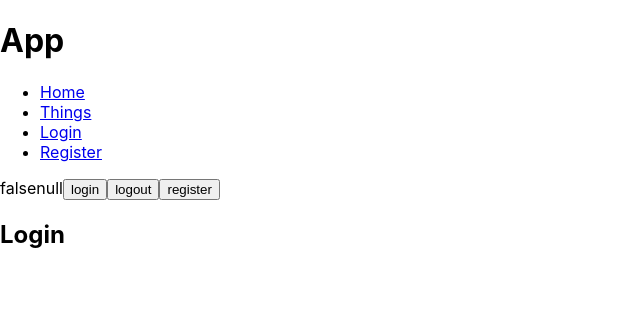
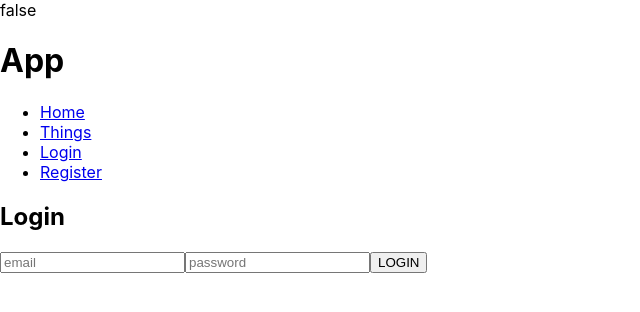
Before and after one commit to sebstryczek/web__react-auth, a React (Create React App) app: page /login in a window 1280 px wide. Shown: the top 312 px of the page, without its empty margins (0-640 px from the left). Built offline with nearby package versions, Linux system fonts and the light colour scheme.

Commit message:
Improve code and finish login

```diff
--- a/src/App.tsx
+++ b/src/App.tsx
@@ -1,8 +1,8 @@
-import React, { useState, MouseEventHandler } from 'react';
+import React from 'react';
 import { Router } from 'react-router-dom';
 import { createBrowserHistory } from 'history';
 
-import { AuthProvider, AuthConsumer } from './auth/Auth';
+import AuthProvider from './auth/AuthProvider';
 import createAuthFirebase from './auth/createAuthFirebase';
 import MainNavigation from './navigations/MainNavigation';
 import MainNavigationRouting from './navigations/MainNavigationRouting';
@@ -12,7 +12,7 @@ export interface IAppProps {
 const auth = createAuthFirebase();
 const browserHistory = createBrowserHistory();
 
-const App: React.FC<IAppProps> = (props: any) => {
+const App: React.FC<IAppProps> = () => {
   return (
     <Router history={browserHistory}>
       <AuthProvider auth={auth}>
--- a/src/auth/Auth.tsx
+++ /dev/null
@@ -1,81 +0,0 @@
-import React from 'react';
-
-type AuthActionsType = {
-  login: Function,
-  logout: Function,
-  register: Function,
-}
-
-type authContextPropsType = {
-  isAuthenticated: Boolean,
-  currentUser: String | null,
-  actions: AuthActionsType,
-}
-
-const defaultAuthContextProps : authContextPropsType = {
-    isAuthenticated: false,
-    currentUser: null,
-    actions: {
-      login: () => {},
-      logout: () => {},
-      register: () => {},
-    }
-  }
-
-const Context = React.createContext(defaultAuthContextProps);
-
-export const AuthConsumer = Context.Consumer;
-
-type AuthProviderPropsType = {
-  auth: AuthActionsType,
-}
-
-export class AuthProvider extends React.Component<AuthProviderPropsType> {
-  state = {
-    currentUser: null,
-    isAuthenticated: false,
-    isBusy: false,
-    hasError: false,
-    errorMessage: '',
-  }
-
-  componentDidMount() {
-    const user = localStorage.getItem('currentUser');
-    if (user) {
-      this.setState({ isAuthenticated: true, isBusy: false, user });
-    }
-  }
-
-  get actions() {
-    return {
-      login: (email: string, password: string) => {
-        this.setState({ isBusy: true });
-        this.props.auth.login(email, password)
-          .then((result: any) => {
-            if (result.user.email) {
-              const user = { email: result.user.email };
-              this.setState({ isAuthenticated: true, isBusy: false, user });
-              localStorage.setItem('currentUser', JSON.stringify(user));
-            }
-          })
-          .catch((error: any) => {
-            console.log(error.code, error.message);
-            this.setState({ isAuthenticated: false, isBusy: false, hasError: true, errorMessage: error.message });
-          });
-      },
-      logout: () => {console.log('logout')},
-      register: () => {console.log('register')},
-    }
-  }
-
-  render() {
-    const { children } = this.props;
-    const { state, actions } = this;
-    const { isAuthenticated, currentUser } = this.state;
-    return (
-        <Context.Provider value={{isAuthenticated, currentUser, actions}}>
-          {children}
-        </Context.Provider>
-    );
-  }
-}
--- /dev/null
+++ b/src/auth/AuthConsumer.tsx
@@ -0,0 +1,5 @@
+import AuthContext from "./AuthContext";
+
+const AuthConsumer = AuthContext.Consumer;
+
+export default AuthConsumer;
--- /dev/null
+++ b/src/auth/AuthContext.tsx
@@ -0,0 +1,26 @@
+import React, { FormEventHandler } from 'react';
+import { User } from './User';
+
+type authContextPropsType = {
+  isAuthenticated: Boolean,
+  currentUser: User | null,
+  actions: {
+    login: Function,
+    loginSubmit: FormEventHandler,
+    logout: Function,
+    register: Function,
+  },
+}
+
+const defaultAuthContextProps: authContextPropsType = {
+  isAuthenticated: false,
+  currentUser: null,
+  actions: {
+    login: () => { },
+    loginSubmit: () => { },
+    logout: () => { },
+    register: () => { },
+  }
+}
+
+export default React.createContext(defaultAuthContextProps);
--- /dev/null
+++ b/src/auth/AuthProvider.tsx
@@ -0,0 +1,75 @@
+import React, { FormEvent } from 'react';
+import AuthContext from './AuthContext';
+import { User } from './User';
+
+export type AuthProviderActions = {
+  login: (email: string, password: string) => Promise<User>,
+  logout: Function,
+  register: Function,
+};
+
+type AuthProviderProps = {
+  auth: AuthProviderActions,
+};
+
+class AuthProvider extends React.Component<AuthProviderProps> {
+  state = {
+    currentUser: null,
+    isAuthenticated: false,
+    isBusy: false,
+    hasError: false,
+    errorMessage: '',
+  }
+
+  componentDidMount() {
+    const user = localStorage.getItem('currentUser');
+    if (user) {
+      this.setState({ isAuthenticated: true, isBusy: false, user });
+    }
+  }
+
+  login = async (email: string, password: string) => {
+    this.setState({ isBusy: true });
+    try {
+      const user : User = await this.props.auth.login(email, password)
+      this.setState({ isAuthenticated: true, isBusy: false, user });
+      localStorage.setItem('currentUser', JSON.stringify(user));
+    } catch (error) {
+      console.log(error.code, error.message);
+      this.setState({ isAuthenticated: false, isBusy: false, hasError: true, errorMessage: error.message });
+    }
+  }
+
+  loginSubmit = (event: FormEvent<HTMLInputElement>) => {
+    event.preventDefault();
+    const { target } : any = event;
+    const email = target.email.value
+    const password = target.password.value
+    this.login(email, password);
+  }
+
+  get actions() {
+    return {
+      login: this.login,
+      loginSubmit: this.loginSubmit,
+      logout: () => {console.log('logout')},
+      register: () => {console.log('register')},
+    }
+  }
+
+  render() {
+    const { children } = this.props;
+    const { state, actions } = this;
+    const { isAuthenticated, currentUser } = state;
+    return (
+        <AuthContext.Provider value={{isAuthenticated, currentUser, actions}}>
+          {
+            JSON.stringify(isAuthenticated)
+          }
+          {children}
+        </AuthContext.Provider>
+    );
+  }
+}
+
+export default AuthProvider;
--- /dev/null
+++ b/src/auth/ForeignerRoute.tsx
@@ -0,0 +1,15 @@
+import React from 'react';
+import { Link, Router, Route, Switch, Redirect } from 'react-router-dom';
+
+const ForeignersRoute = ({ children, isAuthenticated, redirectPath, ...rest }: any) => {
+  return (
+    <Route {...rest}
+      render={
+        ({ location }) => !isAuthenticated
+          ? children
+          : <Redirect to={{ pathname: redirectPath, state: { from: location } }} />
+      }
+    />
+  );
+}
+export default ForeignersRoute;
--- /dev/null
+++ b/src/auth/User.ts
@@ -0,0 +1,4 @@
+export type User = {
+  id: string,
+  email: string,
+};
--- a/src/auth/createAuthFirebase.ts
+++ b/src/auth/createAuthFirebase.ts
@@ -1,5 +1,7 @@
 import * as firebase from 'firebase';
 import config from '../config';
+import { AuthProviderActions } from './AuthProvider';
+import { User } from './User';
 // class Firebase {
 //     auth: any
 //     constructor() {
@@ -23,13 +25,26 @@ import config from '../config';
 //     doPasswordUpdate = (password: string) => this.auth.currentUser ? this.auth.currentUser.updatePassword(password) : null;
 //   }
 
-export default () => {
+const createAuthFirebase = () : AuthProviderActions => {
   const app = firebase.initializeApp(config.firebase);
   const auth = app.auth();
-
   return {
-    login: (email: string, password: string) => auth.signInWithEmailAndPassword(email, password),
+    login: async (email: string, password: string) : Promise<User> => {
+      const { user } = await auth.signInWithEmailAndPassword(email, password);
+      if (!user) {
+        throw Error('No user data returned');
+      }
+      if (!user.email) {
+        throw Error('No user email returned');
+      }
+      return {
+        id: user.uid,
+        email:  user.email,
+      }
+    },
     logout: () => { },
     register: () => { },
-  }
-}
+  };
+};
+
+export default createAuthFirebase;
--- a/src/navigations/MainNavigation.tsx
+++ b/src/navigations/MainNavigation.tsx
@@ -1,6 +1,5 @@
 import React from 'react';
 import { Link } from 'react-router-dom';
-import { AuthConsumer } from '../auth/Auth';
 
 const MainNavigation = () => (
   <nav>
@@ -18,26 +17,6 @@ const MainNavigation = () => (
         <Link to="/register">Register</Link>
       </li>
     </ul>
-
-    <AuthConsumer>
-      {
-        ({ isAuthenticated, currentUser, actions }: any) => (
-          <div>
-            {
-              JSON.stringify(isAuthenticated)
-            }
-            {
-              JSON.stringify(currentUser)
-            }
-            <button onClick={e => {
-              actions.login('aaa@aa.aa', 'aaa123')
-            }}>login</button>
-            <button onClick={actions.logout}>logout</button>
-            <button onClick={actions.register}>register</button>
-          </div>
-        )
-      }
-    </AuthConsumer>
   </nav>
 );
 
--- a/src/navigations/MainNavigationRouting.tsx
+++ b/src/navigations/MainNavigationRouting.tsx
@@ -4,31 +4,35 @@ import Home from '../pages/home/Home';
 import Things from '../pages/things/Things';
 import Login from '../pages/login/Login';
 import Register from '../pages/register/Register';
-import { AuthConsumer } from '../auth/Auth';
+import AuthConsumer from '../auth/AuthConsumer';
 import PrivateRoute from '../auth/PrivateRoute';
+import ForeignerRoute from '../auth/ForeignerRoute';
 
 const MainNavigationRouting = () => (
   <Switch>
-    <Route path="/login">
-      <Login />
-    </Route>
-
-    <Route path="/register">
-      <Register />
-    </Route>
-
     <AuthConsumer>
       {
         ({ isAuthenticated, currentUser, actions }: any) => (
-          <PrivateRoute path='/things' redirectPath='/login' isAuthenticated={isAuthenticated}>
-            <Things />
-          </PrivateRoute>
+          <>
+            <ForeignerRoute path='/login' redirectPath='/' isAuthenticated={isAuthenticated}>
+              <Login />
+            </ForeignerRoute>
+
+            <ForeignerRoute path='/register' redirectPath='/' isAuthenticated={isAuthenticated}>
+              <Register />
+            </ForeignerRoute>
+
+            <PrivateRoute path='/things' redirectPath='/login' isAuthenticated={isAuthenticated}>
+              <Things />
+            </PrivateRoute>
+          </>
         )}
     </AuthConsumer>
 
     <Route path="/">
       <Home />
     </Route>
+
   </Switch>
 );
 
--- a/src/pages/login/Login.tsx
+++ b/src/pages/login/Login.tsx
@@ -1,4 +1,5 @@
 import React from 'react';
+import AuthConsumer from '../../auth/AuthConsumer';
 
 export interface ILoginProps {
 }
@@ -9,6 +10,17 @@ const Login: React.FC = (props: ILoginProps) => {
       <h2>
         Login
       </h2>
+      <AuthConsumer>
+        {({ isAuthenticated, currentUser, actions }) => {
+          return (
+            <form onSubmit={actions.loginSubmit}>
+              <input type='text' name='email' placeholder='email' />
+              <input type='text' name='password' placeholder='password' />
+              <button type='submit'>LOGIN</button>
+            </form>
+          );
+        }}
+      </AuthConsumer>
     </div>
   );
 }
--- a/src/pages/register/Register.tsx
+++ b/src/pages/register/Register.tsx
@@ -9,6 +9,10 @@ const Register: React.FC = (props: ILoginProps) => {
       <h2>
         Register
       </h2>
+      <form>
+        <input type='text' name='email' placeholder='email' />
+        <input type='text' name='password' placeholder='password' />
+      </form>
     </div>
   );
 }
```
